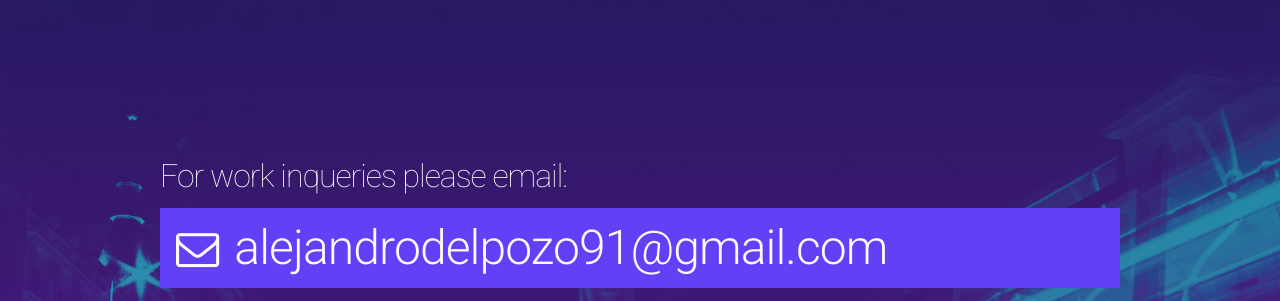
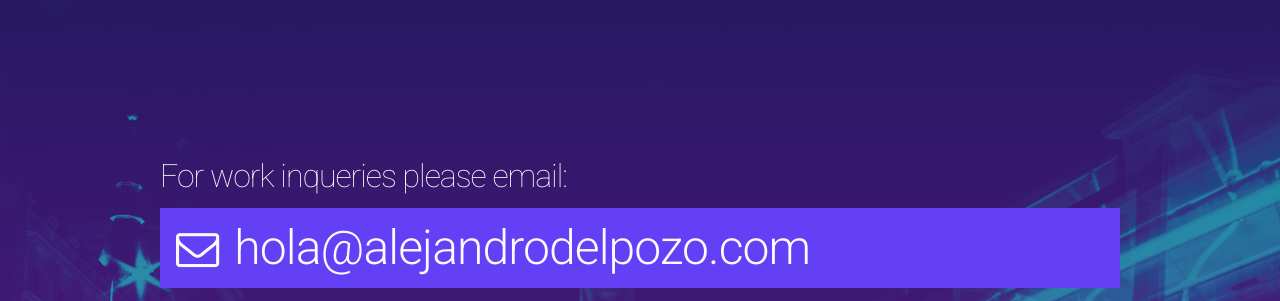
Before and after one commit to Alpozo/alejandrodelpozo, a plain HTML site: page index.html in a window 1280 px wide. Shown: the part 4612-4913 px from the top of the page. Drawn offline with Linux system fonts and the light colour scheme; a web font is replaced by a local one.

Commit message:
Mail Updated

```diff
--- a/index.html
+++ b/index.html
@@ -139,7 +139,7 @@ window.cookieconsent.initialise({
         <div class="gradient-footer">
             <div  class="main-wrapper slide-height white-t">
                 <h2>For work inqueries please email:</h2>
-                <h4><a href="mailto:alejandrodelpozo91@gmail.com"><i class="fa fa-envelope-o fa-3x"></i>alejandrodelpozo91@gmail.com</a></h4>
+                <h4><a href="mailto:alejandrodelpozo91@gmail.com"><i class="fa fa-envelope-o fa-3x"></i>hola@alejandrodelpozo.com</a></h4>
                 <p>You can see the full code of this website on <a href="https://github.com/Alpozo/Portfolio">GitHub</a>. </p><p>To discover more awesome things about me, please follow me on:</p>
                 <a href="https://www.behance.net/alejandrodelpozo" class=" list-group-item drib button button-icon"> <i class="fa fa-behance-square fa-2x"></i>
                     <p>&nbsp;Behance</p>
```
